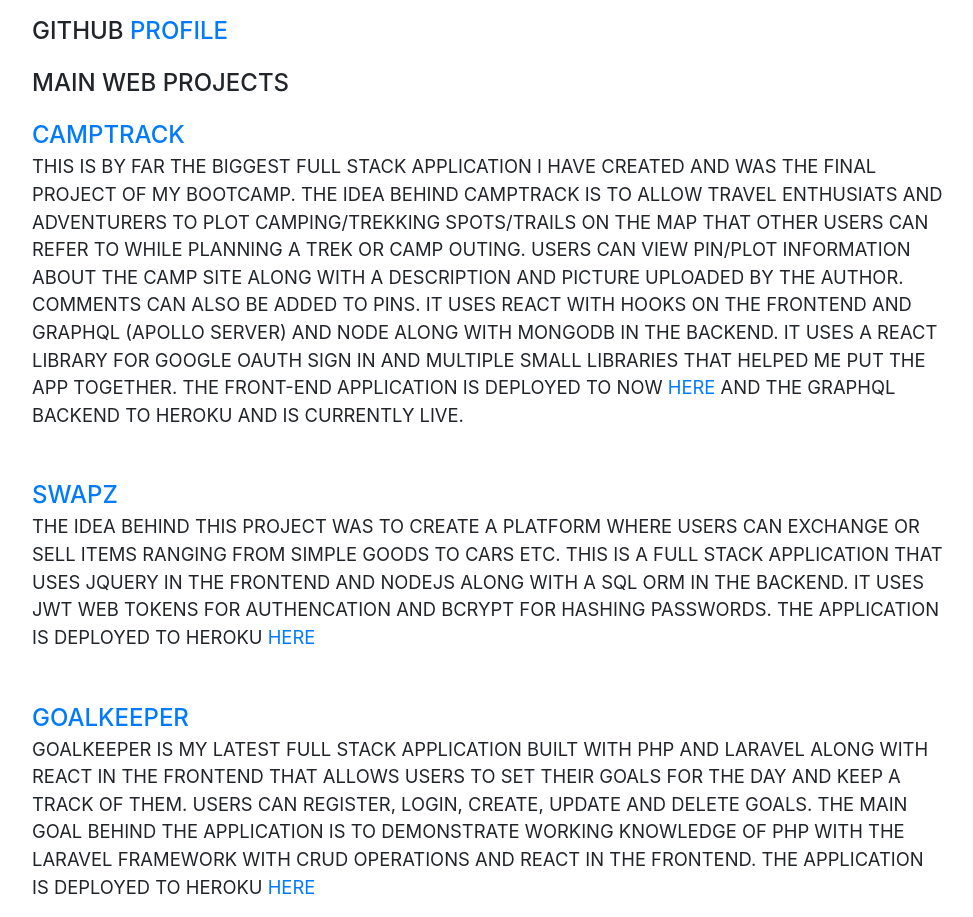
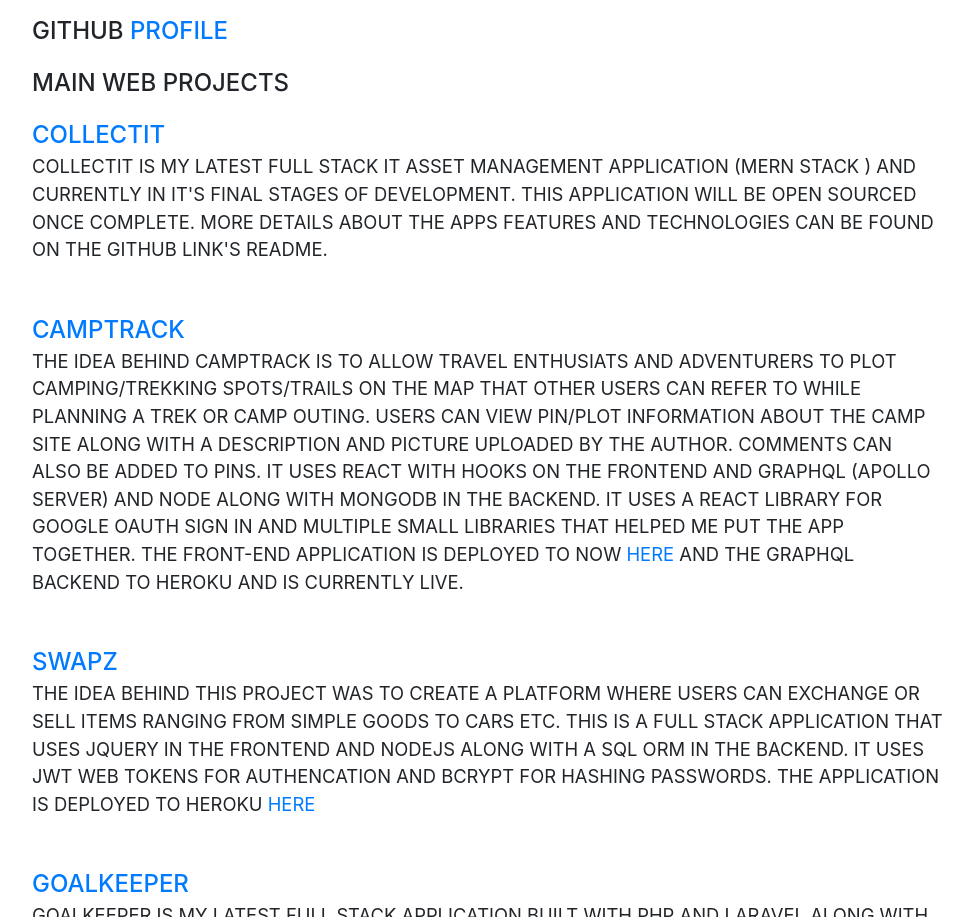
Before and after one commit to dolwinf/PORTFOLIO, a website with bundled scripts: page index.html in a window 1280 px wide. Shown: the part 2664-3581 px from the top of the page, without its empty margins (288-1261 px from the left). Built offline with nearby package versions, Linux system fonts and the light colour scheme; a web font is replaced by a local one.

Commit message:
Added CollectIT project

```diff
--- a/index.html
+++ b/index.html
@@ -212,9 +212,14 @@
 
 
         <div class="subheading mb-3">Main Web Projects</div>
+        <div class="subheading mb-3"><a href="https://github.com/dolwinf/collectIT/">CollectIT</a>
+
+          <p class="lead mb-5">CollectIT is my latest full stack IT Asset Management application (MERN stack ) and currently in it's final stages of development. This application will be open sourced once complete. More details about the apps features and technologies can be found on the github link's README.</p>
+
+        </div>
         <div class="subheading mb-3"><a href="https://github.com/dolwinf/camptrack">campTrack</a>
 
-          <p class="lead mb-5">This is by far the biggest full stack application i have created and was the final project of my bootcamp. The idea behind campTrack is to allow travel enthusiats and adventurers to plot camping/trekking spots/trails on the map that other users can refer to while planning a trek or camp outing. Users can view Pin/Plot information about the camp site along with a description and picture uploaded by the author. Comments can also be added to pins. It uses React with Hooks on the frontend and GRAPHQL (APOLLO SERVER) and NODE along with MONGODB in the backend. It uses a react library for google OAuth sign in and multiple small libraries that helped me put the app together. The front-end application is deployed to NOW <a href="https://camptrack-client.dolwinf.now.sh/">here</a> and the GRAPHQL backend to HEROKU and is currently live. </p>
+          <p class="lead mb-5">The idea behind campTrack is to allow travel enthusiats and adventurers to plot camping/trekking spots/trails on the map that other users can refer to while planning a trek or camp outing. Users can view Pin/Plot information about the camp site along with a description and picture uploaded by the author. Comments can also be added to pins. It uses React with Hooks on the frontend and GRAPHQL (APOLLO SERVER) and NODE along with MONGODB in the backend. It uses a react library for google OAuth sign in and multiple small libraries that helped me put the app together. The front-end application is deployed to NOW <a href="https://camptrack-client.dolwinf.now.sh/">here</a> and the GRAPHQL backend to HEROKU and is currently live. </p>
 
         </div>
 
```
